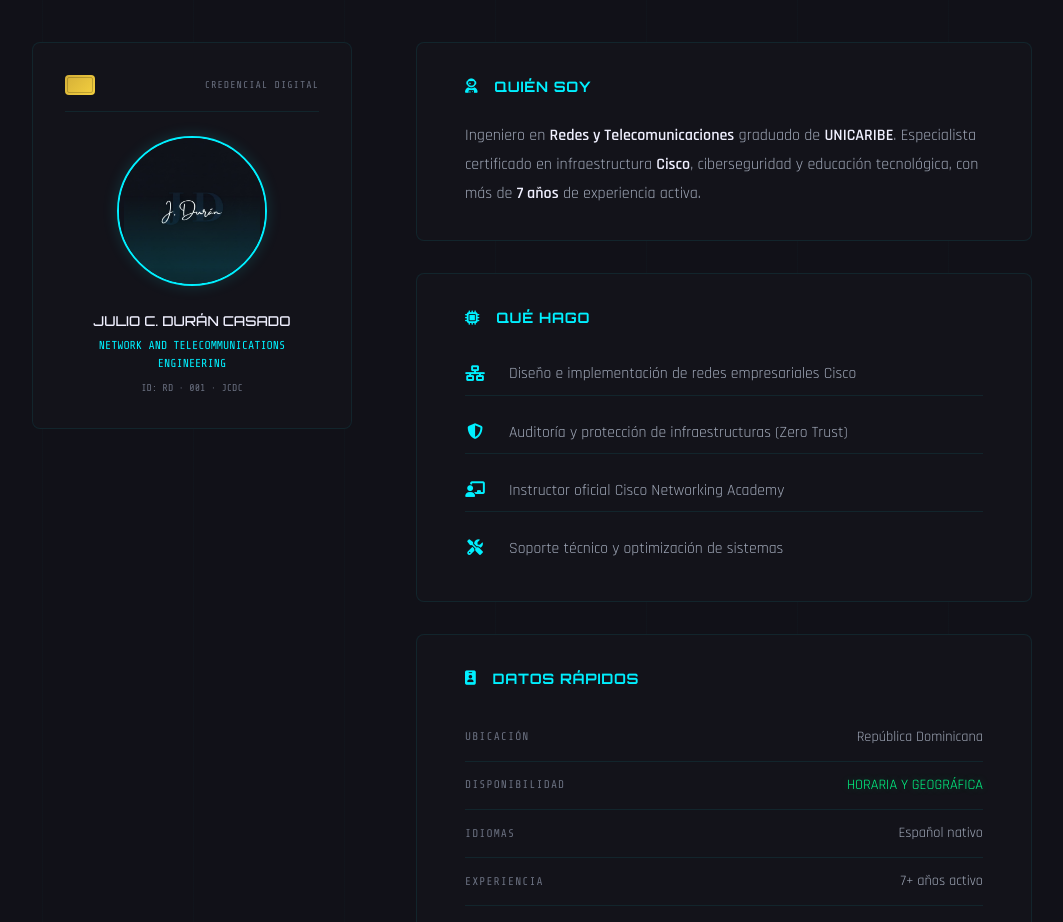
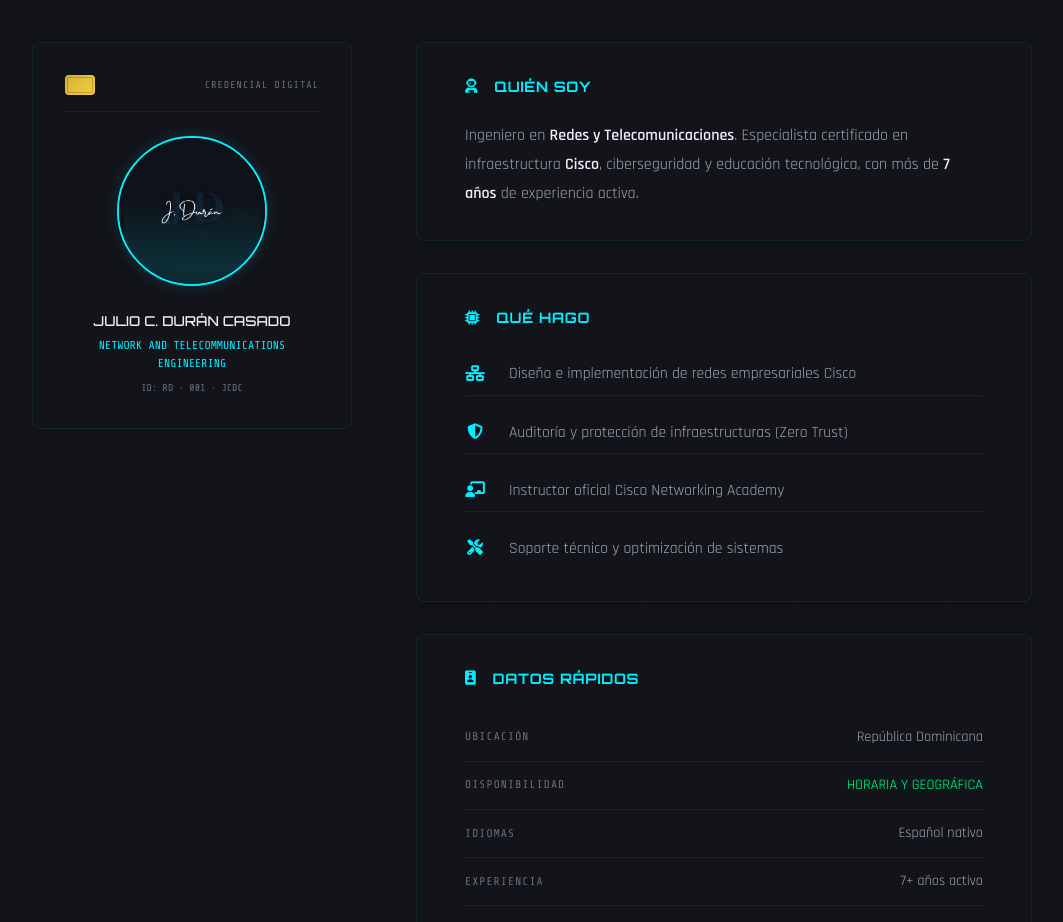
Before and after one commit to jcdurancasado/inf, a plain HTML site: page index.html in a window 1280 px wide. Shown: the part 1020-1942 px from the top of the page, without its empty margins (108-1171 px from the left). Drawn offline with nearby package versions, Linux system fonts and the light colour scheme; animation ran at ten frames a second.

Commit message:
Actualizar index.html

```diff
--- a/index.html
+++ b/index.html
@@ -333,7 +333,7 @@
           <div class="profile__body">
             <div class="profile__block">
               <h3 class="profile__subtitle"><i class="fa-solid fa-user-astronaut"></i> QUIÉN SOY</h3>
-              <p>Ingeniero en <strong>Redes y Telecomunicaciones</strong> graduado de <strong>UNICARIBE</strong>. Especialista certificado en infraestructura <strong>Cisco</strong>, ciberseguridad y educación tecnológica, con más de <strong>7 años</strong> de experiencia activa.</p>
+              <p>Ingeniero en <strong>Redes y Telecomunicaciones</strong>. Especialista certificado en infraestructura <strong>Cisco</strong>, ciberseguridad y educación tecnológica, con más de <strong>7 años</strong> de experiencia activa.</p>
             </div>
 
             <div class="profile__block">
```
